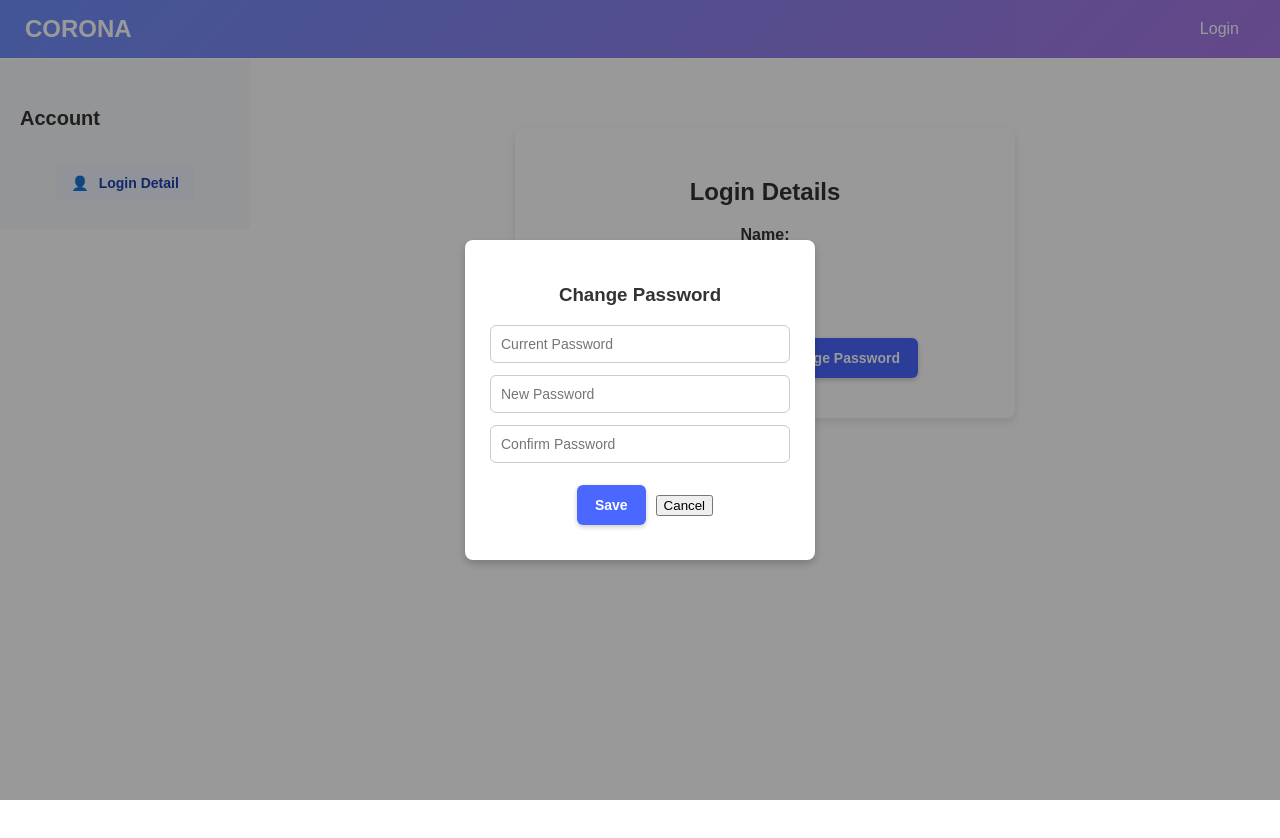
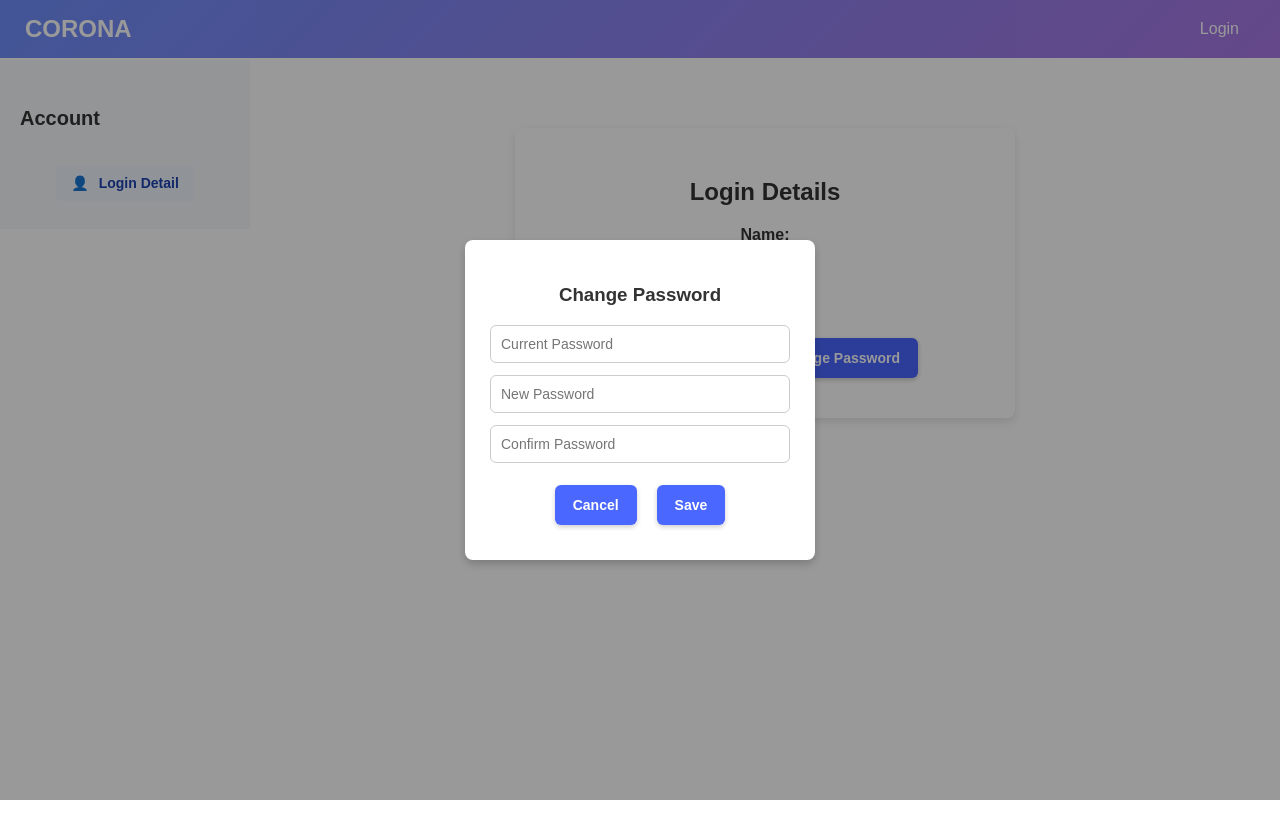
Before and after one commit to Peris034/SVNIT-Hackathon, a React (Vite) app in the folder frontend/: page /account/logindetail in a window 1280 px wide. Both pictures are taken after a click on the button "Change Password". Shown: the top 838 px of the page. Built offline with nearby package versions, Linux system fonts and the light colour scheme; no server answers.

Commit message:
toast updated

```diff
--- a/frontend/src/component/Account/Logindetail.jsx
+++ b/frontend/src/component/Account/Logindetail.jsx
@@ -1,6 +1,7 @@
 "use client";
 
 import React, { useState, useEffect } from "react";
+import { toast } from "react-hot-toast";
 
 const API_URL = import.meta.env.VITE_API_URL;
 
@@ -46,13 +47,16 @@ export default function LoginDetail() {
       });
 
       const data = await response.json();
+      console.log("first", data);
       if (response.ok) {
+        toast.success(data.message)
         setUser((prev) => ({ ...prev, email: data.email }));
         localStorage.setItem("token", data.token);
         setMessage("Email updated successfully!");
         setShowEmailDialog(false);
         setNewEmail("");
       } else {
+        toast.error(data.message)
         setMessage(data.message);
       }
     } catch (error) {
@@ -74,12 +78,14 @@ export default function LoginDetail() {
       const data = await response.json();
       if (response.ok) {
         localStorage.setItem("token", data.token);
-        setMessage("Password updated successfully!");
+        toast.success(data.message)
+        // setMessage("Password updated successfully!");
         setShowPasswordDialog(false);
         setCurrentPassword("");
         setNewPassword("");
         setConfirmPassword("");
       } else {
+        toast.error(data.message)
         setMessage(data.message);
       }
     } catch (error) {
@@ -97,7 +103,7 @@ export default function LoginDetail() {
       <button onClick={() => setShowEmailDialog(true)} style={styles.button}>Change Email</button>
       <button onClick={() => setShowPasswordDialog(true)} style={styles.button}>Change Password</button>
 
-      {message && <p style={styles.successMessage}>{message}</p>}
+      {/* {message && <p style={styles.successMessage}>{message}</p>} */}
 
       {/* Email Change Popup */}
       {showEmailDialog && (
@@ -111,8 +117,8 @@ export default function LoginDetail() {
               onChange={(e) => setNewEmail(e.target.value)}
               style={styles.input}
             />
+            <button onClick={() => setShowEmailDialog(false)} style={styles.button}>Cancel</button>
             <button onClick={handleEmailUpdate} style={styles.button}>Save</button>
-            <button onClick={() => setShowEmailDialog(false)} style={styles.cancel}>Cancel</button>
           </div>
         </div>
       )}
@@ -143,8 +149,8 @@ export default function LoginDetail() {
               onChange={(e) => setConfirmPassword(e.target.value)}
               style={styles.input}
             />
+            <button onClick={() => setShowPasswordDialog(false)} style={styles.button}>Cancel</button>
             <button onClick={handlePasswordUpdate} style={styles.button}>Save</button>
-            <button onClick={() => setShowPasswordDialog(false)} style={styles.cancel}>Cancel</button>
           </div>
         </div>
       )}
--- a/frontend/src/component/Navbar.css
+++ b/frontend/src/component/Navbar.css
@@ -141,7 +141,7 @@ li{
   border-radius: 6px;
   position: absolute;
     top: 122%;
-    right: -5%;
+    right: -5%;cand
   display: none;
   z-index: 1000;
 }
```
